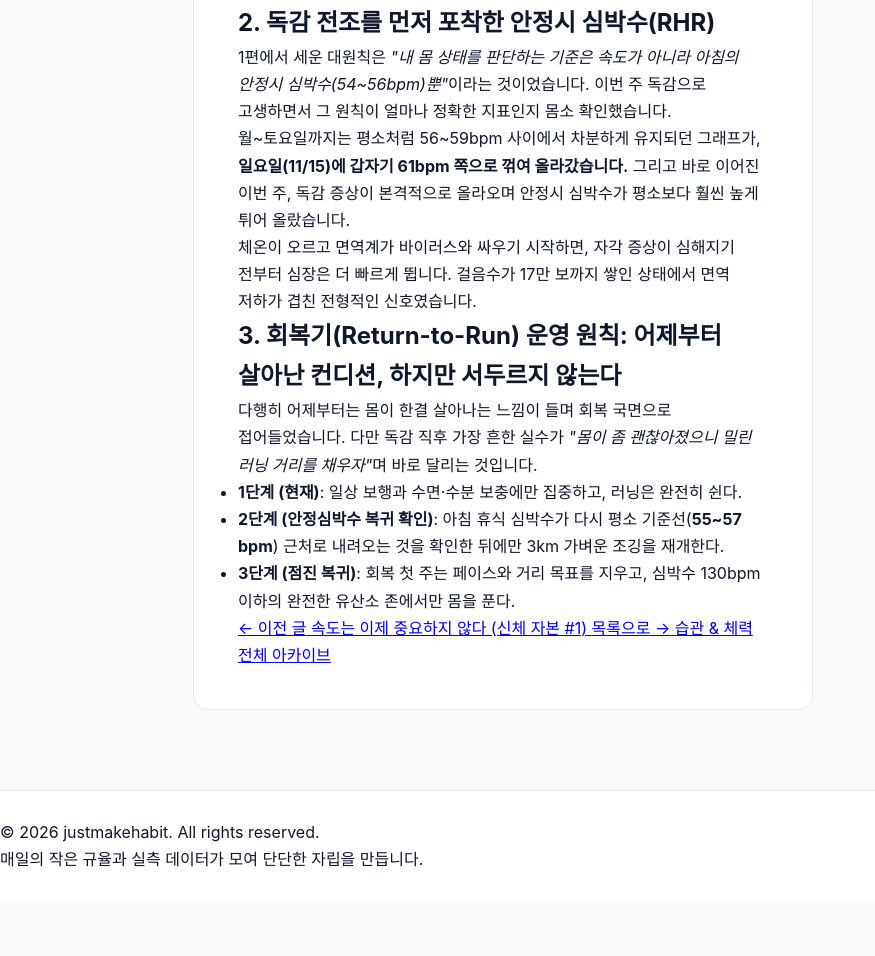
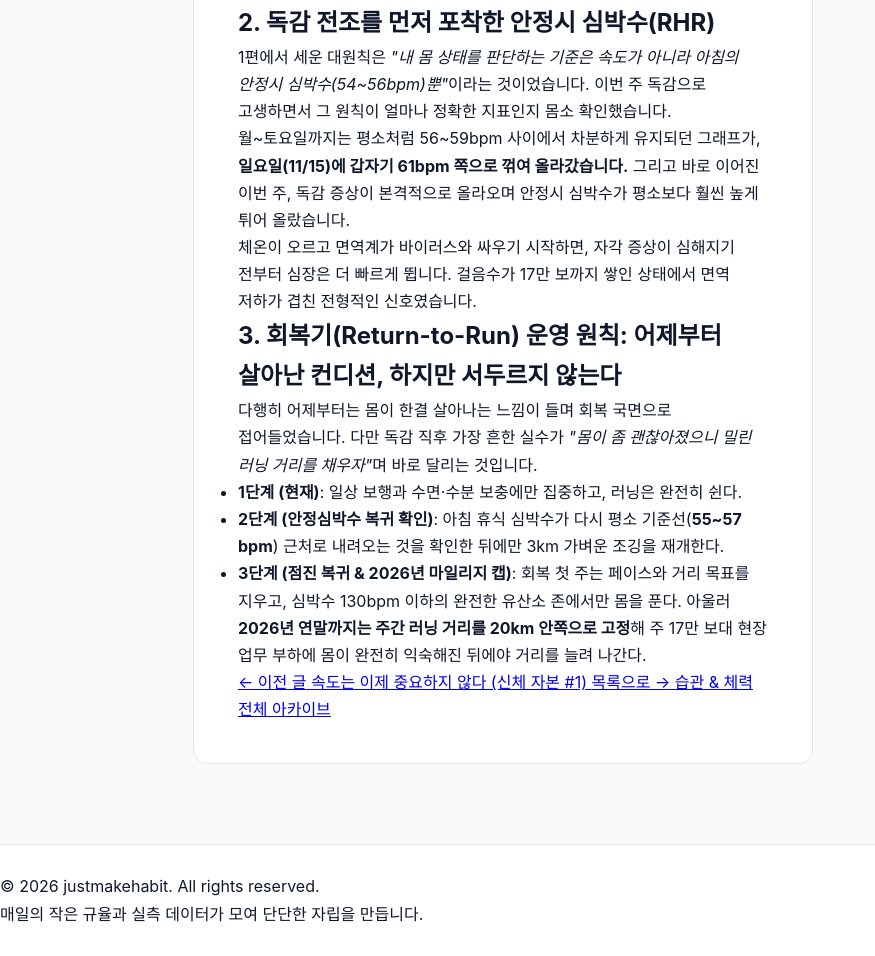
Before and after one commit to chicstory/justmakehabit, a plain HTML site: page assets/2026-11-20-fitness-nov-w2-steps-rhr-flu.html in a window 1280 px wide. Shown: the part 890-1846 px from the top of the page, without its empty margins (0-875 px from the left). Before the commit the page ends 1791 px from the top, so only its background shows below. Drawn offline with Linux system fonts and the light colour scheme; no server answers; a web font is replaced by a local one.

Commit message:
docs(fitness): add 2026 weekly 20km mileage cap goal

```diff
--- a/assets/2026-11-20-fitness-nov-w2-steps-rhr-flu.html
+++ b/assets/2026-11-20-fitness-nov-w2-steps-rhr-flu.html
@@ -126,7 +126,7 @@
           <ul class="art-bullets">
             <li><strong>1단계 (현재)</strong>: 일상 보행과 수면·수분 보충에만 집중하고, 러닝은 완전히 쉰다.</li>
             <li><strong>2단계 (안정심박수 복귀 확인)</strong>: 아침 휴식 심박수가 다시 평소 기준선(<strong>55~57 bpm</strong>) 근처로 내려오는 것을 확인한 뒤에만 3km 가벼운 조깅을 재개한다.</li>
-            <li><strong>3단계 (점진 복귀)</strong>: 회복 첫 주는 페이스와 거리 목표를 지우고, 심박수 130bpm 이하의 완전한 유산소 존에서만 몸을 푼다.</li>
+            <li><strong>3단계 (점진 복귀 &amp; 2026년 마일리지 캡)</strong>: 회복 첫 주는 페이스와 거리 목표를 지우고, 심박수 130bpm 이하의 완전한 유산소 존에서만 몸을 푼다. 아울러 <strong>2026년 연말까지는 주간 러닝 거리를 20km 안쪽으로 고정</strong>해 주 17만 보대 현장 업무 부하에 몸이 완전히 익숙해진 뒤에야 거리를 늘려 나간다.</li>
           </ul>
         </section>
 
```
